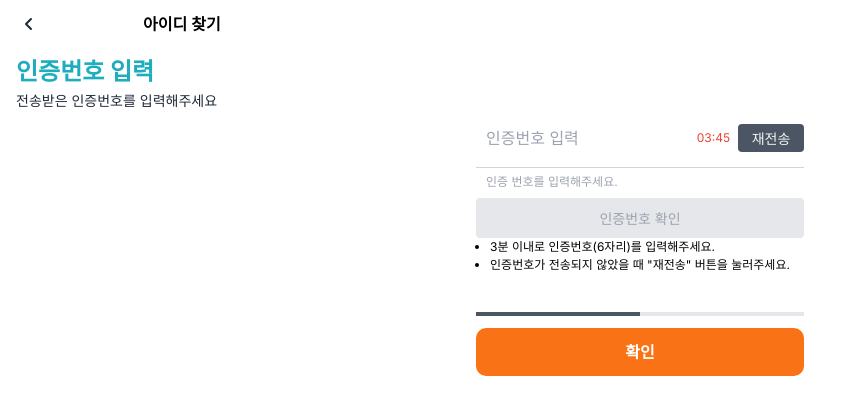
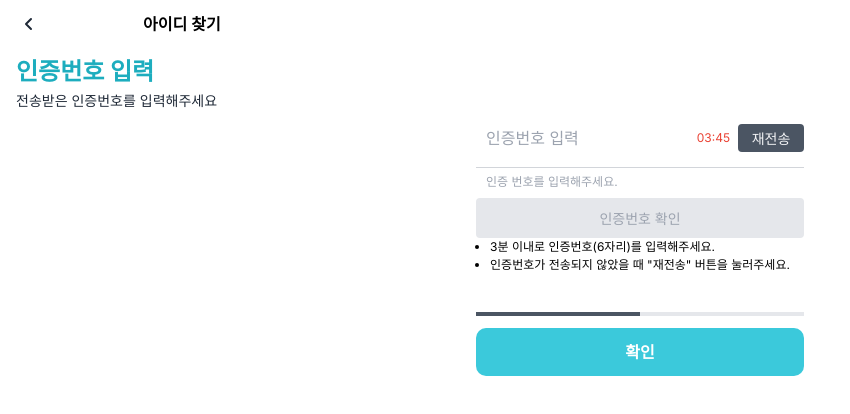
Before and after one commit to pearlKinn/join_uz_front, a Next.js app: page /findId/authenticationCodeConfirm in a window 1280 px wide. Shown: the top 414 px of the page, without its empty margins (0-850 px from the left). Built offline with nearby package versions, Linux system fonts and the light colour scheme.

Commit message:
:sparkles: [Feet] button 타입 추가 및 기존 타입 StyleType으로 변경

```diff
--- a/src/components/button/button.tsx
+++ b/src/components/button/button.tsx
@@ -7,9 +7,10 @@ interface ButtonProps {
   children?: ReactNode;
   icon?: string;
   onClick?: MouseEventHandler<HTMLButtonElement>;
+  type: "submit" | "button" | "reset";
   iconPosition?: "left" | "right";
   size?: "xxs" | "xs" | "sm" | "md" | "lg" | "xl";
-  type?: "cta" | "normal" | "outline" | "text";
+  StyleType?: "cta" | "normal" | "outline" | "text";
   disabled?: boolean;
 }
 
@@ -17,8 +18,9 @@ const Button: React.FC<ButtonProps> = ({
   children,
   icon,
   onClick,
+  type = "submit",
   size = "md",
-  type = "normal",
+  StyleType = "normal",
   iconPosition = "left",
   disabled = false,
 }) => {
@@ -31,7 +33,7 @@ const Button: React.FC<ButtonProps> = ({
     xxs: "w-[66px] h-7 textSM",
   };
 
-  const types = {
+  const StyleTypes = {
     cta: "bg-ctaActive hover:bg-ctaHover active:bg-ctaPushed disabled:bg-ctaInactive disabled:text-textInactive text-white",
     normal:
       "bg-btnActive hover:bg-btnHover active:bg-btnPushed disabled:bg-btnInactive disabled:text-textInactive  text-white",
@@ -41,12 +43,13 @@ const Button: React.FC<ButtonProps> = ({
   };
 
   const buttonSize = sizes[size];
-  const buttonType = types[type];
+  const buttonStyleType = StyleTypes[StyleType];
 
   return (
     <button
       onClick={onClick}
-      className={`flex gap-2 items-center justify-center px-6 py-3 rounded-[10px] font-semibold ${buttonSize} ${buttonType}`}
+      type={type}
+      className={`flex gap-2 items-center justify-center px-6 py-3 rounded-[10px] font-semibold ${buttonSize} ${buttonStyleType}`}
       disabled={disabled}
     >
       {icon && iconPosition === "left" && (
```
